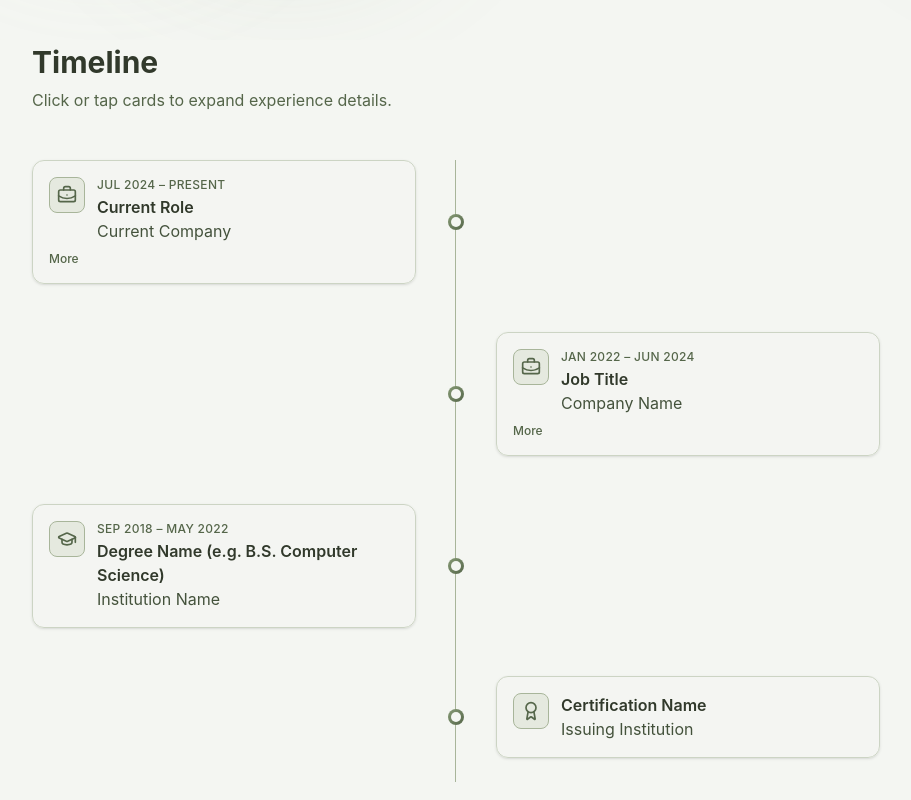
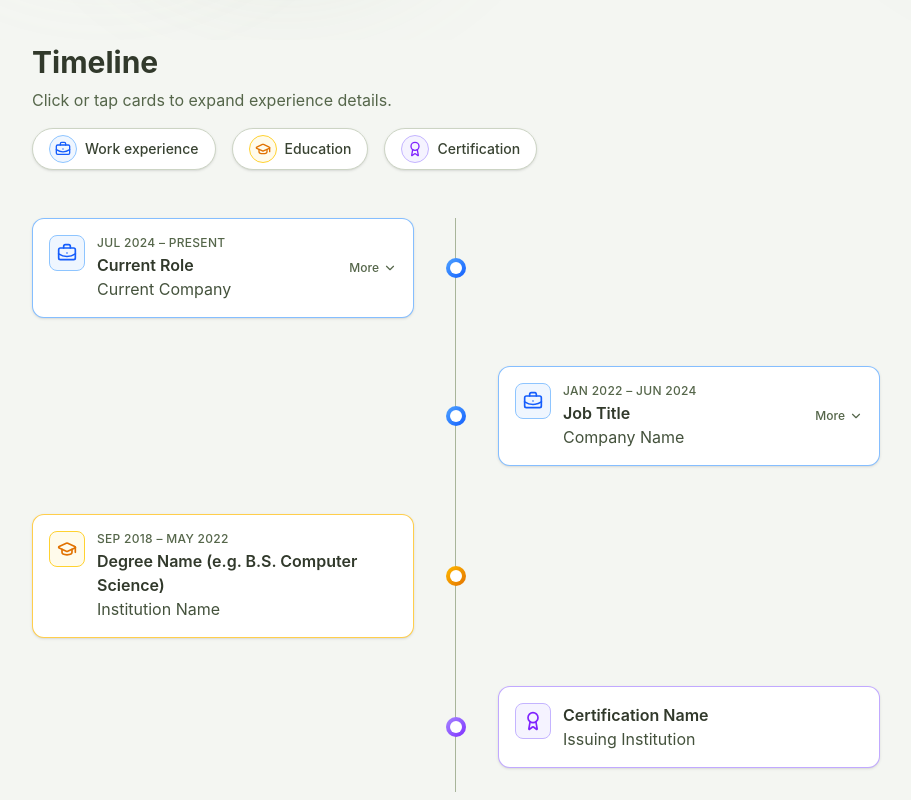
Before and after one commit to VivekP97/portfolio-website, a React (Vite) app: page / in a window 1280 px wide. Shown: the part 760-1560 px from the top of the page, without its empty margins (184-1095 px from the left). Built offline with nearby package versions, Linux system fonts and the light colour scheme.

Commit message:
improve the timeline layout

```diff
--- a/src/components/timeline/Timeline.tsx
+++ b/src/components/timeline/Timeline.tsx
@@ -1,4 +1,5 @@
 import { useMemo } from 'react'
+import { Award, BriefcaseBusiness, GraduationCap } from 'lucide-react'
 import { timelineData } from '../../data/resumeData'
 import type { TimelineEntry } from '../../types'
 import { TimelineItem } from './TimelineItem'
@@ -58,6 +59,26 @@ export function Timeline() {
         <p className="mt-2 text-sage-600 dark:text-sage-400">
           Click or tap cards to expand experience details.
         </p>
+        <ul
+          className="mt-4 flex flex-wrap items-center gap-x-4 gap-y-3 text-sm text-sage-700 dark:text-sage-300"
+          aria-label="Timeline item types"
+        >
+          {(
+            [
+              { type: 'work' as const, label: 'Work experience' },
+              { type: 'education' as const, label: 'Education' },
+              { type: 'certification' as const, label: 'Certification' },
+            ]
+          ).map(({ type, label }) => (
+            <li
+              key={type}
+              className="flex items-center gap-2 rounded-full border border-sage-200 bg-white px-4 py-1.5 shadow-sm dark:border-sage-700 dark:bg-sage-900/40"
+            >
+              <LegendIcon type={type} />
+              <span className="font-medium text-sage-800 dark:text-sage-100">{label}</span>
+            </li>
+          ))}
+        </ul>
 
         <div className="relative mt-12">
           {/* Vertical line */}
@@ -89,9 +110,7 @@ export function Timeline() {
                     <div />
                   )}
                   <div className="relative z-10 flex justify-center" aria-hidden>
-                    <span className="flex h-4 w-4 shrink-0 items-center justify-center rounded-full bg-gradient-to-br from-sage-400 to-sage-600 p-[3px] dark:from-sage-500 dark:to-sage-700">
-                      <span className="h-full w-full rounded-full bg-sage-50 dark:bg-sage-950" />
-                    </span>
+                    <TimelineDot type={entry.type} />
                   </div>
                   {!isLeft ? (
                     <div className="flex justify-start pl-4">
@@ -116,3 +135,76 @@ export function Timeline() {
     </section>
   )
 }
+
+const DOT_GRADIENT: Record<TimelineEntry['type'], string> = {
+  work: 'from-blue-400 to-blue-600 dark:from-blue-500 dark:to-blue-700',
+  education: 'from-amber-400 to-amber-600 dark:from-amber-500 dark:to-amber-700',
+  certification: 'from-violet-400 to-violet-600 dark:from-violet-500 dark:to-violet-700',
+}
+
+const LEGEND_ICON_STYLES: Record<
+  TimelineEntry['type'],
+  { box: string; icon: string }
+> = {
+  work: {
+    box: 'border-blue-300 bg-blue-50 dark:border-blue-600/60 dark:bg-blue-950/50',
+    icon: 'text-blue-600 dark:text-blue-400',
+  },
+  education: {
+    box: 'border-amber-300 bg-amber-50 dark:border-amber-600/60 dark:bg-amber-950/40',
+    icon: 'text-amber-600 dark:text-amber-400',
+  },
+  certification: {
+    box: 'border-violet-300 bg-violet-50 dark:border-violet-600/60 dark:bg-violet-950/50',
+    icon: 'text-violet-600 dark:text-violet-400',
+  },
+}
+
+function TimelineDot({
+  type,
+  size = 'default',
+}: {
+  type: TimelineEntry['type']
+  size?: 'sm' | 'default'
+}) {
+  const gradient = DOT_GRADIENT[type]
+  const isSm = size === 'sm'
+  return (
+    <span
+      className={`flex shrink-0 items-center justify-center rounded-full bg-gradient-to-br ${gradient} ${
+        isSm ? 'h-3 w-3 p-[2px]' : 'h-5 w-5 p-[4px]'
+      }`}
+    >
+      <span className="h-full w-full rounded-full bg-white dark:bg-sage-950" />
+    </span>
+  )
+}
+
+function LegendIcon({ type }: { type: TimelineEntry['type'] }) {
+  const styles = LEGEND_ICON_STYLES[type]
+  const baseBox =
+    'flex h-7 w-7 shrink-0 items-center justify-center rounded-full border text-xs'
+
+  switch (type) {
+    case 'work':
+      return (
+        <span className={`${baseBox} ${styles.box}`} aria-hidden>
+          <BriefcaseBusiness className={`h-4 w-4 ${styles.icon}`} />
+        </span>
+      )
+    case 'education':
+      return (
+        <span className={`${baseBox} ${styles.box}`} aria-hidden>
+          <GraduationCap className={`h-4 w-4 ${styles.icon}`} />
+        </span>
+      )
+    case 'certification':
+      return (
+        <span className={`${baseBox} ${styles.box}`} aria-hidden>
+          <Award className={`h-4 w-4 ${styles.icon}`} />
+        </span>
+      )
+    default:
+      return null
+  }
+}
--- a/src/components/timeline/TimelineItem.tsx
+++ b/src/components/timeline/TimelineItem.tsx
@@ -1,7 +1,28 @@
 import { useState } from 'react'
-import { Award, BriefcaseBusiness, GraduationCap } from 'lucide-react'
+import { Award, BriefcaseBusiness, ChevronDown, ChevronUp, GraduationCap } from 'lucide-react'
 import { formatDateRange } from '../../lib/dateUtils'
 import type { TimelineItemType } from '../../types'
+
+const TIMELINE_TYPE_STYLES: Record<
+  TimelineItemType,
+  { card: string; iconBox: string; icon: string }
+> = {
+  work: {
+    card: 'border-blue-400/70 dark:border-blue-500/60',
+    iconBox: 'border-blue-300 bg-blue-50 dark:border-blue-600/60 dark:bg-blue-950/50',
+    icon: 'text-blue-600 dark:text-blue-400',
+  },
+  education: {
+    card: 'border-amber-400/70 dark:border-amber-500/60',
+    iconBox: 'border-amber-300 bg-amber-50 dark:border-amber-600/60 dark:bg-amber-950/40',
+    icon: 'text-amber-600 dark:text-amber-400',
+  },
+  certification: {
+    card: 'border-violet-400/70 dark:border-violet-500/60',
+    iconBox: 'border-violet-300 bg-violet-50 dark:border-violet-600/60 dark:bg-violet-950/50',
+    icon: 'text-violet-600 dark:text-violet-400',
+  },
+}
 
 type TimelineItemProps = {
   type: TimelineItemType
@@ -22,6 +43,8 @@ export function TimelineItem({
 }: TimelineItemProps) {
   const [expanded, setExpanded] = useState(false)
   const hasDetails = responsibilities && responsibilities.length > 0
+  const styles = TIMELINE_TYPE_STYLES[type]
+  const showToggle = hasDetails && type === 'work'
 
   return (
     <div
@@ -38,15 +61,20 @@ export function TimelineItem({
             }
           : undefined
       }
-      className={`w-full max-w-sm rounded-xl border border-sage-200 bg-sage-50/90 p-4 text-left shadow-sm transition-shadow dark:border-sage-800 dark:bg-sage-900/50 ${
+      className={`w-full max-w-sm rounded-xl border bg-white p-4 text-left shadow-sm transition-shadow dark:bg-white/5 ${styles.card} ${
         hasDetails ? 'cursor-pointer hover:shadow-md' : ''
       }`}
       aria-expanded={hasDetails ? expanded : undefined}
     >
       <div className="flex items-start gap-3">
-        <span className="flex h-9 w-9 shrink-0 items-center justify-center rounded-lg border border-sage-300 bg-sage-100 dark:border-sage-700 dark:bg-sage-800" aria-hidden>
-          <ItemIcon type={type} />
+        <span
+          className={`flex h-9 w-9 shrink-0 items-center justify-center rounded-lg border ${styles.iconBox}`}
+          aria-hidden
+        >
+          <ItemIcon type={type} iconClassName={styles.icon} />
         </span>
+        <div className="min-w-0 flex-1">
+          <div className="flex items-center justify-between gap-3">
             <div className="min-w-0 flex-1">
               {startDate && (
                 <p className="text-xs font-medium uppercase tracking-wide text-sage-600 dark:text-sage-400">
@@ -58,10 +86,21 @@ export function TimelineItem({
               </h3>
               <p className="text-sage-700 dark:text-sage-300">{subtitle}</p>
             </div>
+            {showToggle && (
+              <div className="flex shrink-0 items-center gap-1 text-xs font-medium text-sage-600 dark:text-sage-400">
+                <span>{expanded ? 'Less' : 'More'}</span>
+                {expanded ? (
+                  <ChevronUp className="h-3.5 w-3.5" aria-hidden />
+                ) : (
+                  <ChevronDown className="h-3.5 w-3.5" aria-hidden />
+                )}
+              </div>
+            )}
+          </div>
+        </div>
       </div>
 
       {hasDetails && (
-        <>
         <div
           className={`grid transition-[grid-template-rows] duration-200 ease-out ${
             expanded ? 'grid-rows-[1fr]' : 'grid-rows-[0fr]'
@@ -76,25 +115,26 @@ export function TimelineItem({
             </ul>
           </div>
         </div>
-          <p className="mt-2 text-xs font-medium text-sage-600 dark:text-sage-400">
-            {expanded ? 'Less' : 'More'}
-          </p>
-        </>
       )}
     </div>
   )
 }
 
-const iconClassName = 'h-5 w-5 text-sage-600 dark:text-sage-400'
-
-function ItemIcon({ type }: { type: TimelineItemType }) {
+function ItemIcon({
+  type,
+  iconClassName,
+}: {
+  type: TimelineItemType
+  iconClassName: string
+}) {
+  const className = `h-5 w-5 ${iconClassName}`
   switch (type) {
     case 'work':
-      return <BriefcaseBusiness className={iconClassName} aria-hidden />
+      return <BriefcaseBusiness className={className} aria-hidden />
     case 'education':
-      return <GraduationCap className={iconClassName} aria-hidden />
+      return <GraduationCap className={className} aria-hidden />
     case 'certification':
-      return <Award className={iconClassName} aria-hidden />
+      return <Award className={className} aria-hidden />
     default:
       return null
   }
```
Lines whose indentation alone changed are shown as unchanged.
